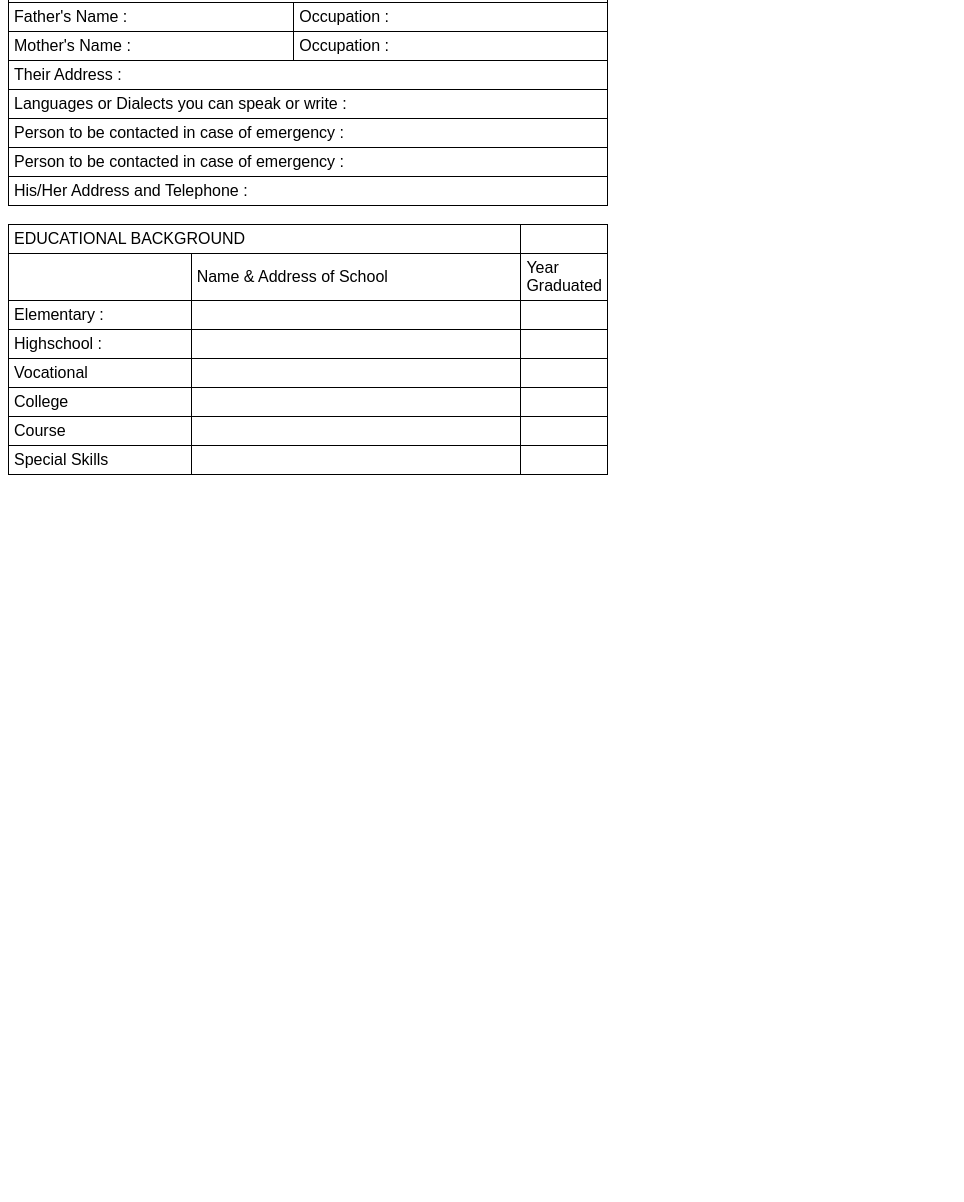
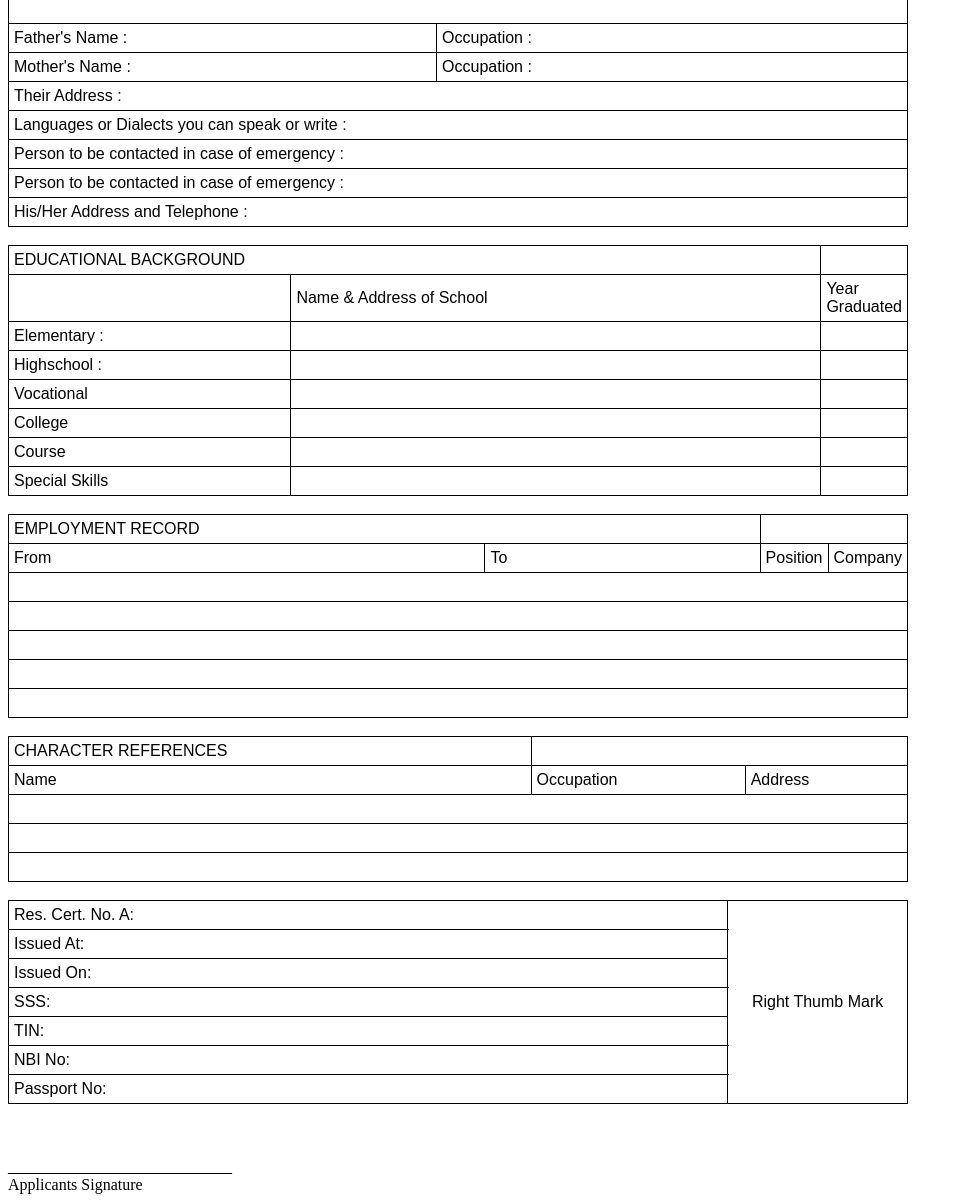
Before and after one commit to CristyMarjie/cristymarjie_ws, a plain HTML site: page biodata/index.html in a window 1280 px wide. Shown: the part 492-1694 px from the top of the page, without its empty margins (0-964 px from the left). Before the commit the page ends 975 px from the top, so only its background shows below. Drawn offline with Linux system fonts and the light colour scheme.

Commit message:
new task

```diff
--- a/biodata/index.html
+++ b/biodata/index.html
@@ -16,8 +16,8 @@
             padding: 5px;
         }
     </style>
-    <h3 style="text-align: center; font-family: 'Franklin Gothic Medium';">BIO-DATA</h3>
-    <table width="600px">
+    <h1 style="text-align: center; font-family: 'Franklin Gothic Medium';">BIO-DATA</h1>
+    <table width="900px">
         <thead>
 
         </thead>
@@ -102,8 +102,7 @@
         </tbody>
     </table>
     <br/>
-    <table width="600px">
-        <thead></thead>
+    <table width="900px">
         <tbody>
             <tr>
                 <td width="100%" colspan="2">EDUCATIONAL BACKGROUND</td>
@@ -145,5 +144,88 @@
             </tr>
         </tbody>
     </table>
+    <br>
+    <table width="900px">
+        <tbody>
+            <tr>
+                <td width="100%" colspan="2">EMPLOYMENT RECORD</td>
+            </tr>
+            <tr>
+                <td>From</td>
+                <td>To</td>
+                <td>Position</td>
+                <td>Company</td>
+            </tr>
+            <tr>
+                <td colspan="4">&nbsp;</td>
+            </tr>
+            <tr>
+                <td colspan="4">&nbsp;</td>
+            </tr>
+            <tr>
+                <td colspan="4">&nbsp;</td>
+            </tr>
+            <tr>
+                <td colspan="4">&nbsp;</td>
+            </tr>
+            <tr>
+                <td colspan="4">&nbsp;</td>
+            </tr>
+        </tbody>
+    </table>
+    <br>
+    <table width="900px">
+        <tbody>
+            <tr>
+                <td>CHARACTER REFERENCES</td>
+            </tr>
+            <tr>
+                <td>Name</td>
+                <td>Occupation</td>
+                <td>Address</td>
+            </tr>
+            <tr>
+                <td colspan="4">&nbsp;</td>
+            </tr>
+            <tr>
+                <td colspan="4">&nbsp;</td>
+            </tr>
+            <tr>
+                <td colspan="4">&nbsp;</td>
+            </tr>
+        </tbody>
+    </table>
+    <br>
+    <table width="900px">
+        <tbody>
+            <tr>
+                <td width="80%" colspan="4">Res. Cert. No. A:</td>
+                <td width="20%" rowspan="7" align="center">Right Thumb Mark</td>
+            </tr>
+            <tr>
+                <td>Issued At:</td>
+            </tr>
+            <tr>
+                <td colspan="2">Issued On:</td>
+            </tr>
+            <tr>
+                <td colspan="4">SSS:</td>
+            </tr>
+            <tr>
+                <td colspan="4">TIN:</td>
+            </tr>
+            <tr>
+                <td colspan="2">NBI No:</td>
+            </tr>
+            <tr>
+                <td colspan="2">Passport No:</td>
+            </tr>
+        </td>
+        </tbody>
+    </table>
+    <br> <br> <br>
+        <u>____________________________</u><br>
+        <tr >Applicants Signature</tr>
+        <br>
 </body>
 </html>
```
Also changed, not shown: newspaper/index.html (+32 -5 lines).
